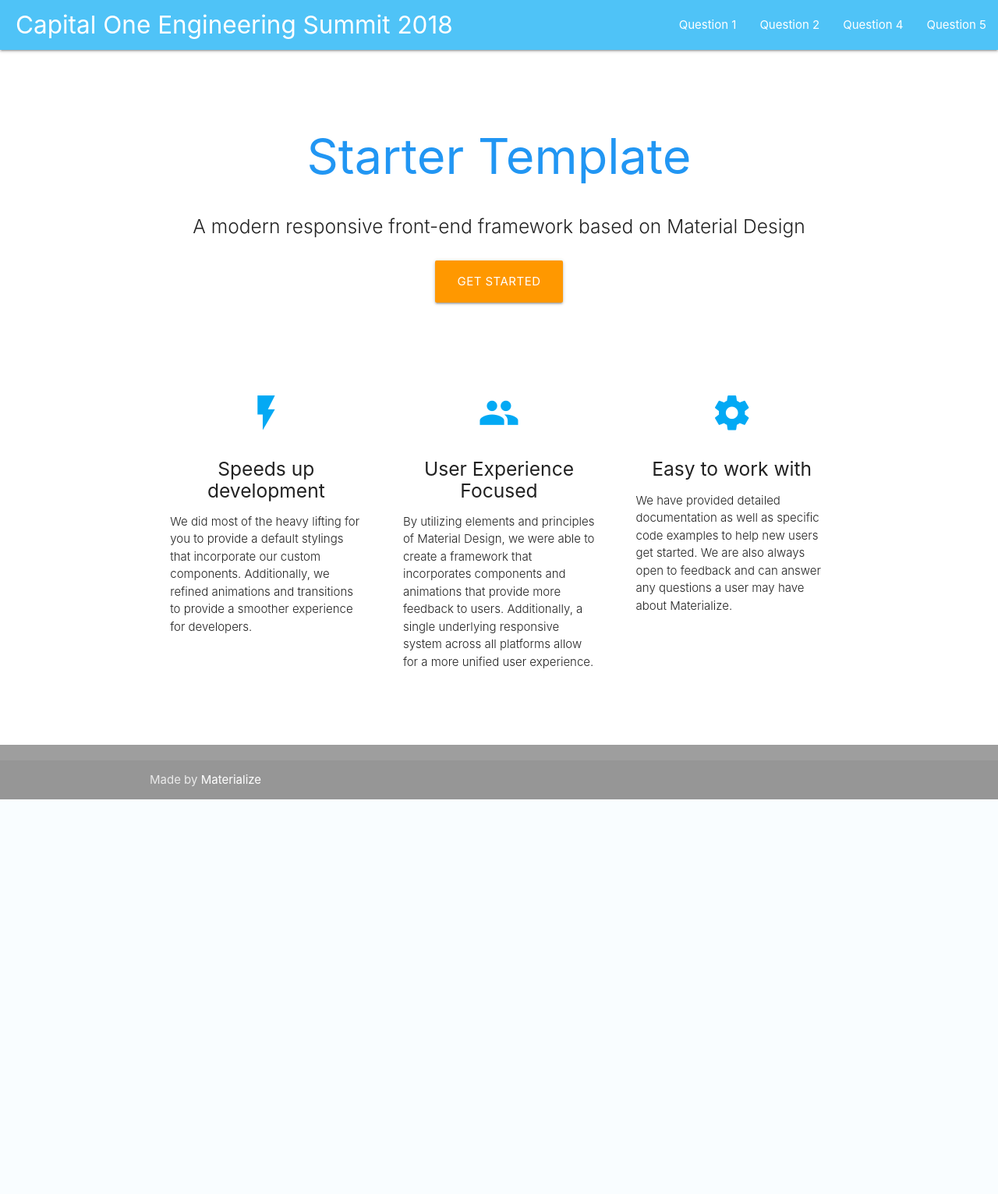
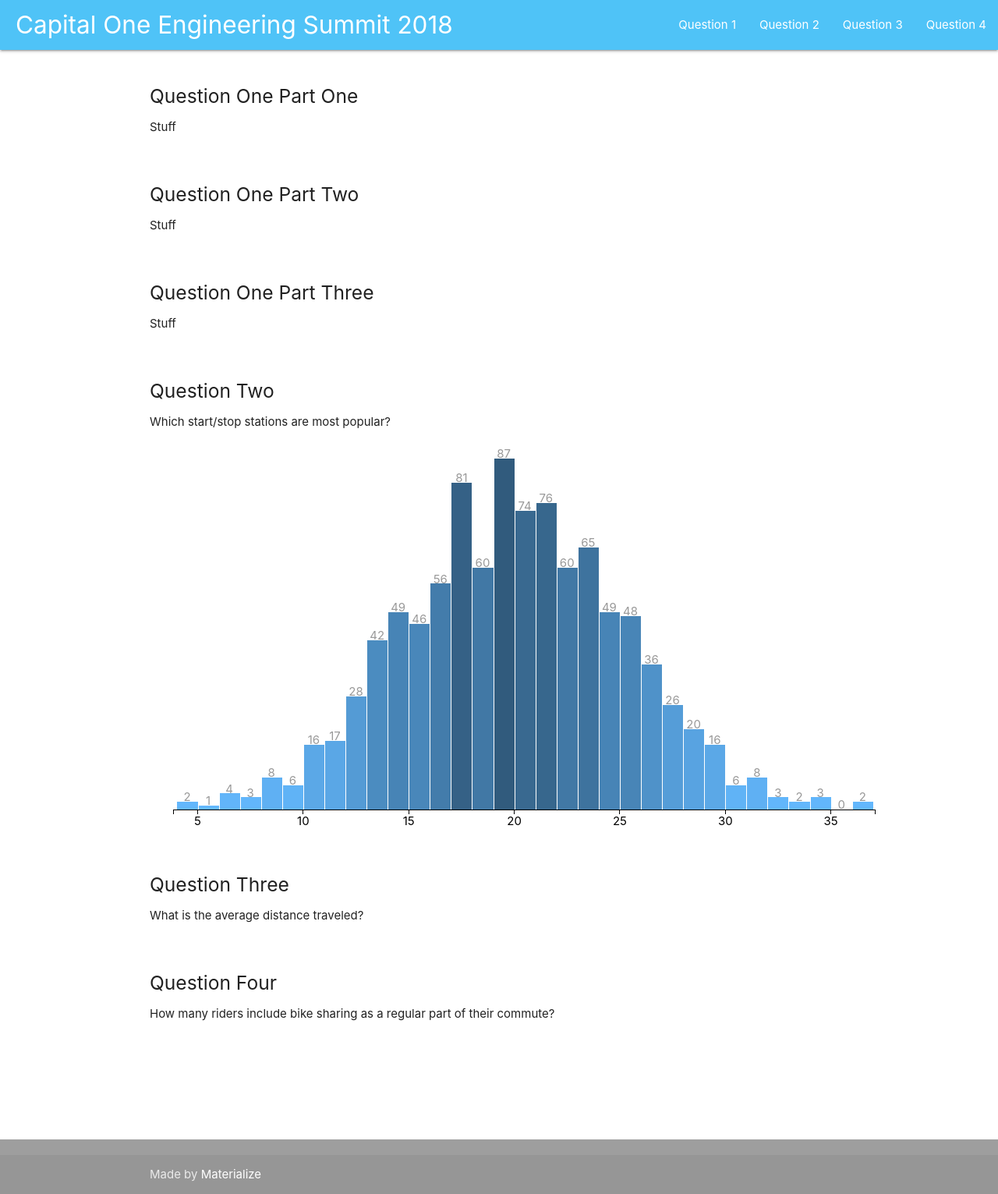
Before and after one commit to jonathancai11/capital-one-bikes, a PHP site: page / in a window 1280 px wide. Shown: the whole page at 78% size. Before the commit the page ends 1025 px from the top, so only its background shows below. Run offline with PHP 8.4, Linux system fonts and the light colour scheme; some libraries are stand-ins or nearby versions.

Commit message:
integrate materialize with d3.js graph

```diff
--- a/index.html
+++ b/index.html
@@ -10,6 +10,9 @@
   <link href="https://fonts.googleapis.com/icon?family=Material+Icons" rel="stylesheet">
   <link href="css/materialize.css" type="text/css" rel="stylesheet" media="screen,projection" />
   <link href="css/style.css" type="text/css" rel="stylesheet" media="screen,projection" />
+
+
+  <link rel="stylesheet" type="text/css" href="static/index.css" />
 </head>
 
 <body>
@@ -19,38 +22,57 @@
       <ul id="nav-mobile" class="right hide-on-med-and-down">
         <li><a href="sass.html">Question 1</a></li>
         <li><a href="badges.html">Question 2</a></li>
+        <li><a href="collapsible.html">Question 3</a></li>
         <li><a href="collapsible.html">Question 4</a></li>
-        <li><a href="collapsible.html">Question 5</a></li>
       </ul>
     </div>
   </nav>
-  <!-- <nav class="light-blue lighten-2" role="navigation">
-    <div class="nav-wrapper container"><a id="logo-container" href="#" class="brand-logo">Capital One Engineering
-        Summit 2018</a>
-    </div>
-  </nav> -->
+
   <div class="section no-pad-bot" id="index-banner">
     <div class="container">
-      <br><br>
-      <h1 class="header center blue-text">Starter Template</h1>
+      <!-- <h1 class="header center blue-text">Starter Template</h1>
       <div class="row center">
         <h5 class="header col s12 light">A modern responsive front-end framework based on Material Design</h5>
+      </div> -->
+
+      <div class="section" id="q1p1">
+        <h5>Question One Part One</h5>
+        <p>Stuff</p>
       </div>
-      <div class="row center">
-        <a href="http://materializecss.com/getting-started.html" id="download-button" class="btn-large waves-effect waves-light orange">Get
-          Started</a>
+      <div class="section" id="q1p2">
+        <h5>Question One Part Two</h5>
+        <p>Stuff</p>
       </div>
+      <div class="section" id="q1p3">
+        <h5>Question One Part Three</h5>
+        <p>Stuff</p>
+      </div>
+      <div class="section" id="q2">
+        <h5>Question Two</h5>
+        <p>Which start/stop stations are most popular?</p>
+      </div>
+      <div class="section" id="q3">
+        <h5>Question Three</h5>
+        <p>What is the average distance traveled?</p>
+      </div>
+      <div class="section" id="q4">
+        <h5>Question Four</h5>
+        <p>How many riders include bike sharing as a regular part of their commute?</p>
+      </div>
+
+
       <br><br>
-
     </div>
   </div>
+
+
 
 
   <div class="container">
     <div class="section">
 
       <!--   Icon Section   -->
-      <div class="row">
+      <!-- <div class="row">
         <div class="col s12 m4">
           <div class="icon-block">
             <h2 class="center light-blue-text"><i class="material-icons">flash_on</i></h2>
@@ -83,41 +105,13 @@
               Materialize.</p>
           </div>
         </div>
-      </div>
+      </div> -->
 
     </div>
     <br><br>
   </div>
 
   <footer class="page-footer grey">
-    <!-- <div class="container"> -->
-    <!-- <div class="row"> -->
-    <!-- <div class="col l6 s12">
-          <h5 class="white-text">Company Bio</h5>
-          <p class="grey-text text-lighten-4">We are a team of college students working on this project like it's our full time job. Any amount would help support and continue development on this project and is greatly appreciated.</p>
-
-
-        </div>
-        <div class="col l3 s12">
-          <h5 class="white-text">Settings</h5>
-          <ul>
-            <li><a class="white-text" href="#!">Link 1</a></li>
-            <li><a class="white-text" href="#!">Link 2</a></li>
-            <li><a class="white-text" href="#!">Link 3</a></li>
-            <li><a class="white-text" href="#!">Link 4</a></li>
-          </ul>
-        </div>
-        <div class="col l3 s12">
-          <h5 class="white-text">Connect</h5>
-          <ul>
-            <li><a class="white-text" href="#!">Link 1</a></li>
-            <li><a class="white-text" href="#!">Link 2</a></li>
-            <li><a class="white-text" href="#!">Link 3</a></li>
-            <li><a class="white-text" href="#!">Link 4</a></li>
-          </ul>
-        </div>
-      </div> -->
-    <!-- </div> -->
     <div class="footer-copyright">
       <div class="container">
         Made by <a class="white-text text-lighten-3" href="http://materializecss.com">Materialize</a>
@@ -131,6 +125,13 @@
   <script src="js/materialize.js"></script>
   <script src="js/init.js"></script>
 
+  <!-- JQuery -->
+  <script src="https://ajax.googleapis.com/ajax/libs/jquery/3.3.1/jquery.min.js"></script>
+
+  <!-- Own Scripts -->
+  <script src="static/d3.v3.min.js"></script>
+  <script src="static/index.js"></script>
+
 </body>
 
 </html>
--- a/static/index.css
+++ b/static/index.css
@@ -1,6 +1,6 @@
-body {
+/* body {
     font: 10px sans-serif;
-}
+} */
 
 .bar rect {
     shape-rendering: crispEdges;
--- a/static/index.js
+++ b/static/index.js
@@ -46,7 +46,7 @@ var xAxis = d3.svg.axis()
     .scale(x)
     .orient("bottom");
 
-var svg = d3.select("body").append("svg")
+var svg = d3.select("#q2").append("svg")
     .attr("width", width + margin.left + margin.right)
     .attr("height", height + margin.top + margin.bottom)
     .append("g")
```
Also changed, not shown: 2 other files.
